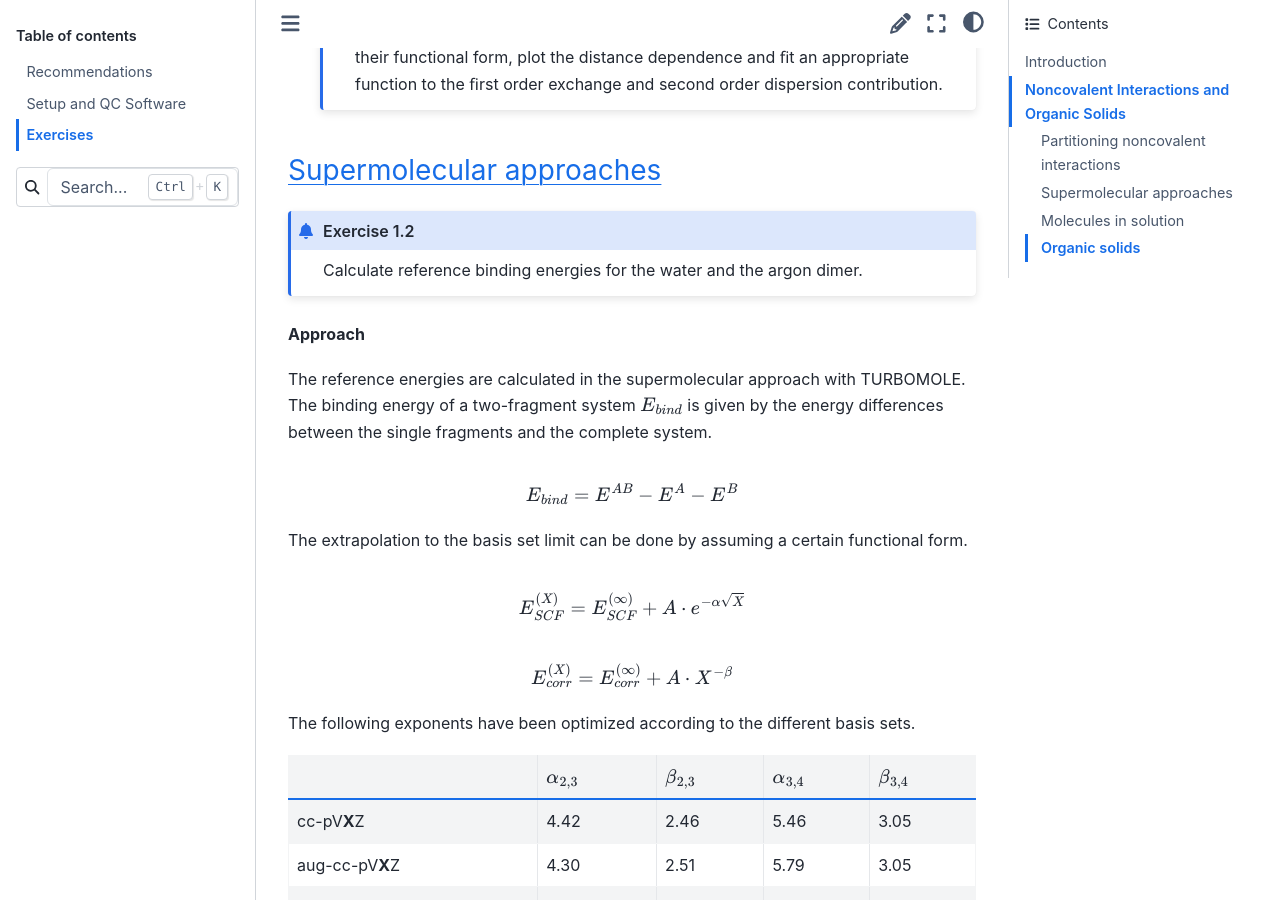
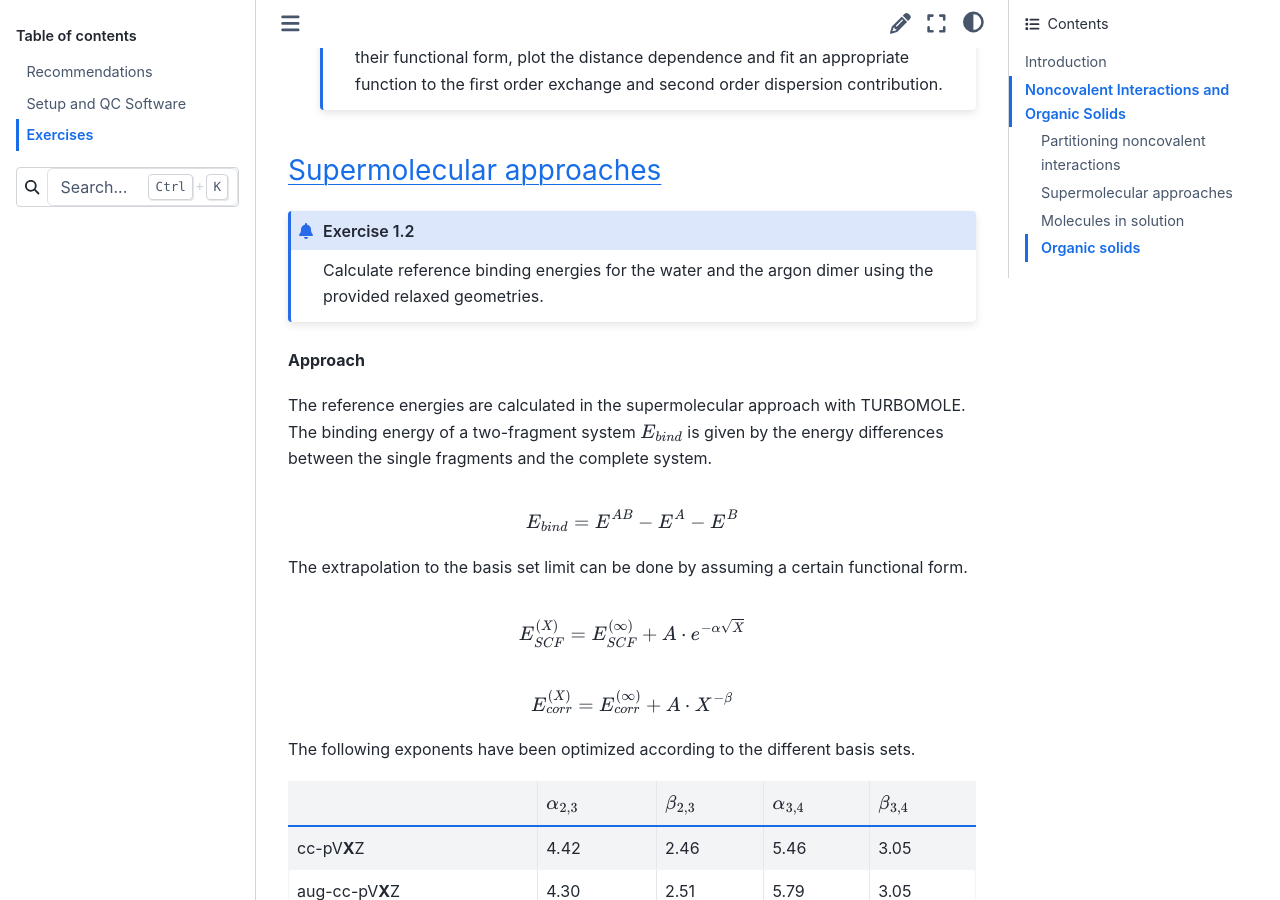
Before and after one commit to grimme-lab/wp12-teaching, a Sphinx documentation site: the page built from doc/ex.rst, in a window 1280 px wide and 900 px high, scrolled down 2493 px. Built offline with Sphinx 7.4.7 and the Sphinx Book theme 1.1.4, drawn with Linux system fonts in a browser that asks for light colours.

Commit message:
Update ex.rst
Added information for the students that the new relaxed structures are provided (The structures were optimized on r2SCAN-3c level)

```diff
--- a/doc/ex.rst
+++ b/doc/ex.rst
@@ -85,7 +85,7 @@ Supermolecular approaches
 
 .. admonition:: Exercise 1.2
 
-   Calculate reference binding energies for the water and the argon dimer.
+   Calculate reference binding energies for the water and the argon dimer using the provided relaxed geometries.
 
 **Approach**
 
```
